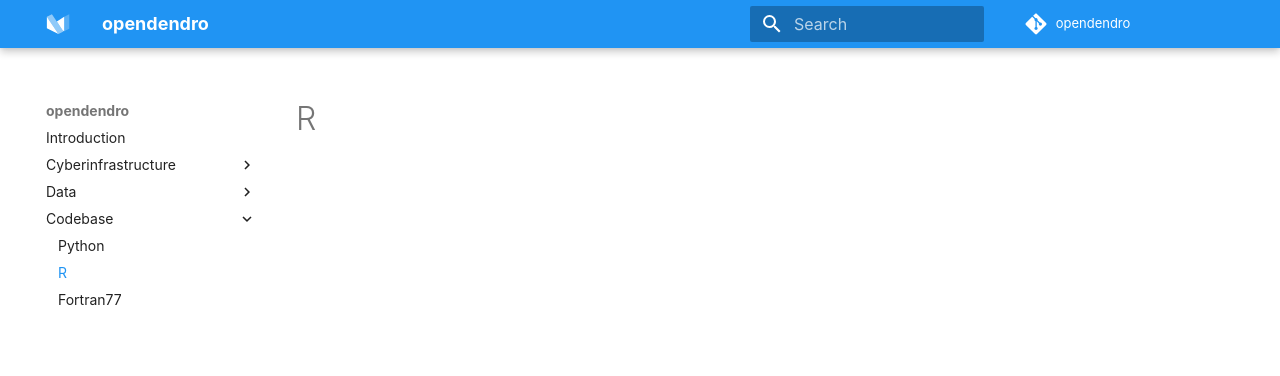
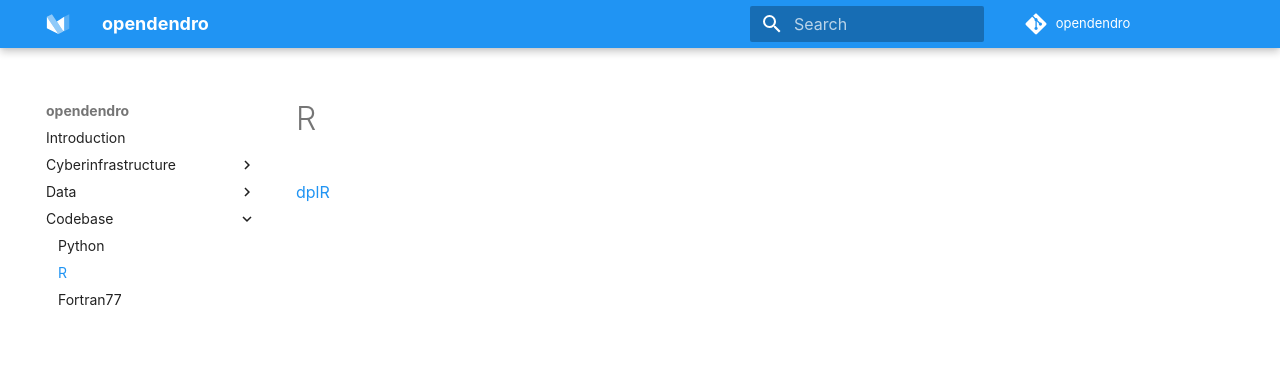
Before and after one commit to OpenDendro/opendendro, an MkDocs documentation site: the page built from docs/r.md, in a window 1280 px wide. Shown: the top 376 px of the page. Built offline with MkDocs 1.6.1 and Material for MkDocs 9.7.7, drawn with Linux system fonts in a browser that asks for light colours; some web fonts are replaced; comment, search, counter and statistics services are not loaded.

Commit message:
Update r.md

```diff
--- a/docs/r.md
+++ b/docs/r.md
@@ -1 +1,3 @@
 # R
+
+[dplR](https://github.com/AndyBunn/dplR)
```
